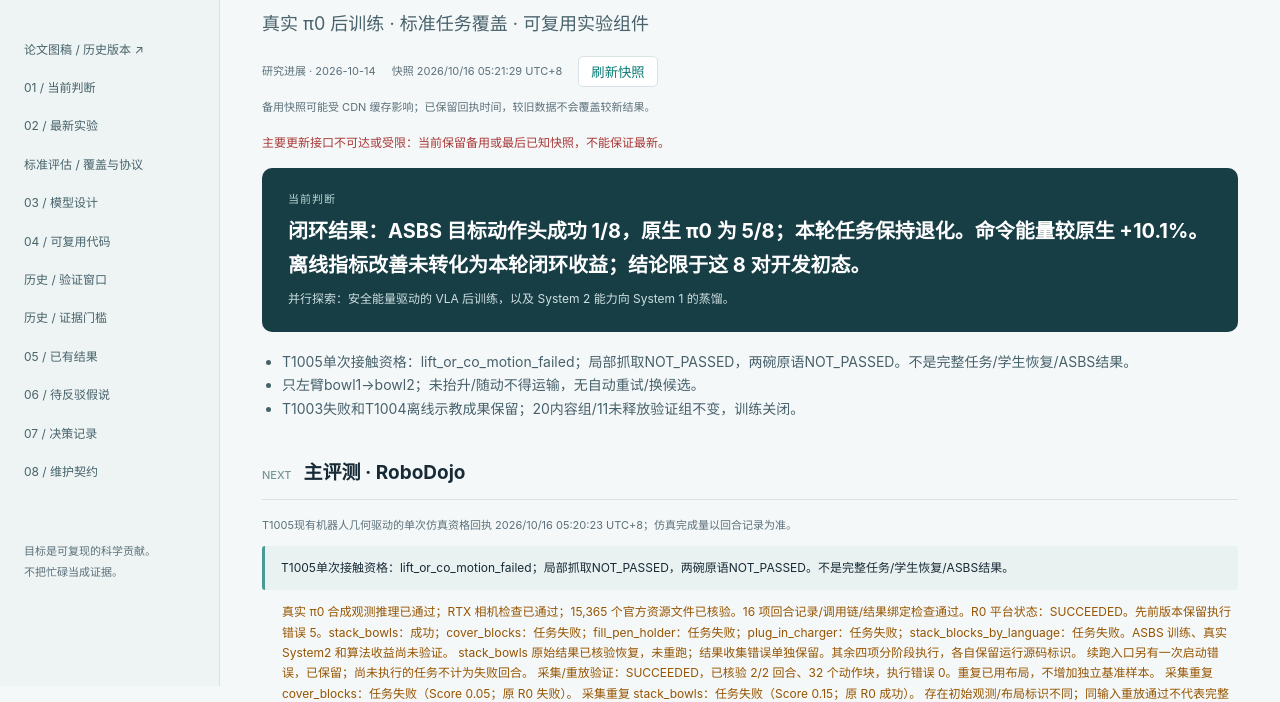
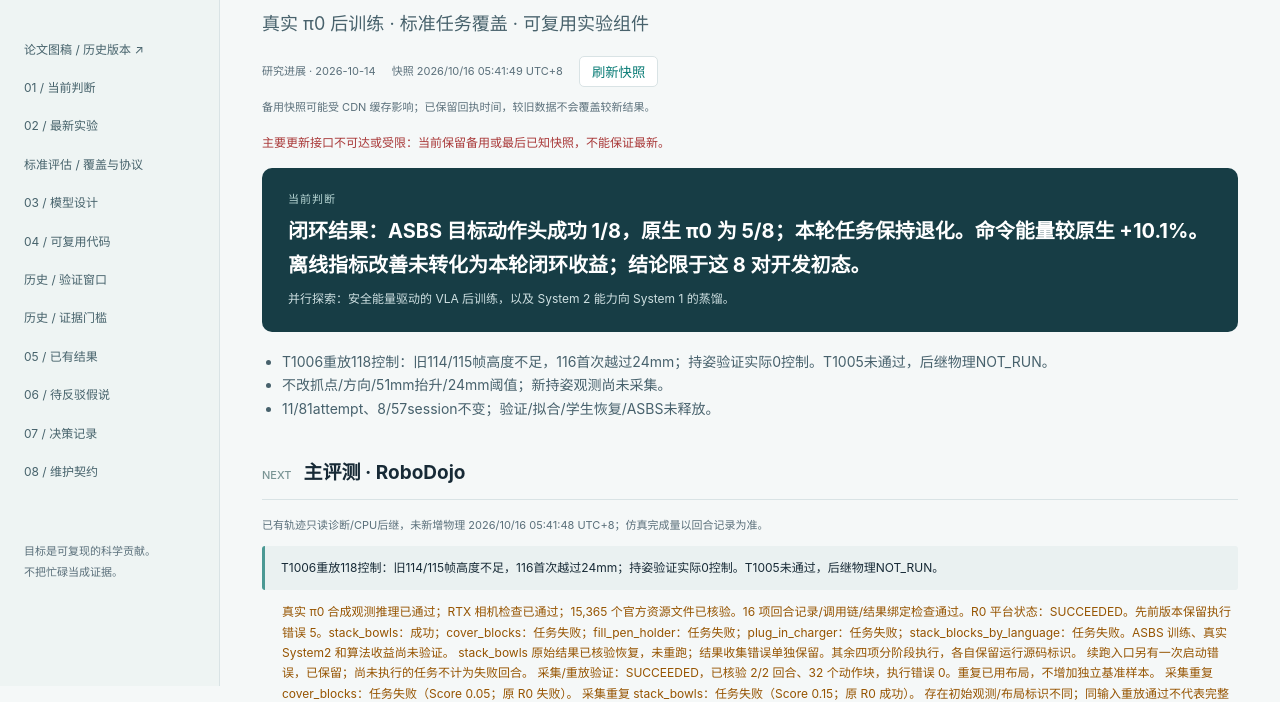
Before and after one commit to asimfish/asbs-dashboard, a plain HTML site: page index.html in a window 1280 px wide. Shown: the part 114-816 px from the top of the page. Drawn offline with Linux system fonts and the light colour scheme; no server answers.

Commit message:
feat(dashboard): publish readonly contact trajectory diagnosis
Refs: T-989
Refs: T-990
Refs: T-993
Refs: T-997
Refs: T-998
Refs: T-999
Refs: T-1000
Refs: T-1001
Refs: T-1002
Refs: T-1003
Refs: T-1004
Refs: T-1005
Refs: T-1006

```diff
--- a/app.js
+++ b/app.js
@@ -59,6 +59,7 @@
     list("robodojo-stages",r.stages,row=>{const tr=node("tr"),state=node("td");state.append(pill(row.status));tr.append(node("th",row.name),node("td",row.scale),node("td",row.question),state);tr.firstChild.scope="row";return tr;});
     $("robodojo-demo-plan-summary").textContent=r.p1_demo_plan?"T1004 示教依据与规划规格准备：3条官方开发示教、24条SPEC_ONLY候选、0条已标定可执行。新增物理/模型/IK/GPU作业均0；下一资格协议未放行，教师能力仍未合格。":"尚无新的示教规划回执。";
     $("robodojo-contact-summary").textContent=r.p1_contact?"T1005 当前几何接触资格："+r.p1_contact.status+"；局部抓取 "+r.p1_contact.local_grasp_status+"，两碗原语 "+r.p1_contact.two_bowl_primitive_status+"。"+(r.p1_contact.grasp_evidence?"共动："+r.p1_contact.grasp_evidence.co_motion_passed+"，相对稳定："+r.p1_contact.grasp_evidence.relative_stability_passed+"，抬升窗口："+r.p1_contact.grasp_evidence.lift_height_window_passed+"；变换资格："+r.p1_contact.grasp_evidence.accepted_grasp+"。":"")+"VLA/训练/provider为0，提前诊断退出没有官方最终Success/Score。":"尚无单次接触资格回执。";
+    $("robodojo-contact-diagnosis").textContent=r.p1_contact_diagnosis?"T1006 已有118控制轨迹诊断：旧窗114–118中114/115高度不足，116首次达标；真实持姿验证0控制。仅CPU文件回收/时序测试，后继物理NOT_RUN，T1005仍未通过；没有学生/ASBS结论。":"尚无完整轨迹诊断回执。";
     list("robodojo-hypotheses",r.hypotheses,item=>node("li",item));
   }
   function renderResearch(research){
--- a/snapshot.js
+++ b/snapshot.js
@@ -1,18 +1,18 @@
 window.ASBS_SNAPSHOT = {
   "schema_version": 1,
-  "generated_utc": "2026-10-15T21:21:29.907938+00:00",
+  "generated_utc": "2026-10-15T21:41:49.839910+00:00",
   "content": {
     "schema_version": 1,
     "title": "ASBS 研究主板",
     "subtitle": "真实 π0 后训练 · 标准任务覆盖 · 可复用实验组件",
     "goal": "并行探索：安全能量驱动的 VLA 后训练，以及 System 2 能力向 System 1 的蒸馏。",
     "proposal_version": "研究进展 · 2026-10-14",
-    "current_task": "T-1005 / 单次几何接触资格",
+    "current_task": "T-1006 / 轨迹诊断与CPU后继",
     "verdict": "闭环结果：ASBS 目标动作头成功 1/8，原生 π0 为 5/8；本轮任务保持退化。命令能量较原生 +10.1%。离线指标改善未转化为本轮闭环收益；结论限于这 8 对开发初态。",
     "focus": [
-      "T1005单次接触资格：lift_or_co_motion_failed；局部抓取NOT_PASSED，两碗原语NOT_PASSED。不是完整任务/学生恢复/ASBS结果。",
-      "只左臂bowl1→bowl2；未抬升/随动不得运输，无自动重试/换候选。",
-      "T1003失败和T1004离线示教成果保留；20内容组/11未释放验证组不变，训练关闭。"
+      "T1006重放118控制：旧114/115帧高度不足，116首次越过24mm；持姿验证实际0控制。T1005未通过，后继物理NOT_RUN。",
+      "不改抓点/方向/51mm抬升/24mm阈值；新持姿观测尚未采集。",
+      "11/81attempt、8/57session不变；验证/拟合/学生恢复/ASBS未释放。"
     ],
     "method": [
       {
@@ -1184,12 +1184,18 @@ window.ASBS_SNAPSHOT = {
     },
     "robodojo": {
       "schema": "t993.robodojo.v1",
-      "observed_utc": "2026-10-15T21:20:23.862827+00:00",
+      "observed_utc": "2026-10-15T21:41:48.167555+00:00",
       "status": "succeeded",
-      "summary": "T1005单次接触资格：lift_or_co_motion_failed；局部抓取NOT_PASSED，两碗原语NOT_PASSED。不是完整任务/学生恢复/ASBS结果。",
-      "boundary": "真实 π0 合成观测推理已通过；RTX 相机检查已通过；15,365 个官方资源文件已核验。16 项回合记录/调用链/结果绑定检查通过。R0 平台状态：SUCCEEDED。先前版本保留执行错误 5。stack_bowls：成功；cover_blocks：任务失败；fill_pen_holder：任务失败；plug_in_charger：任务失败；stack_blocks_by_language：任务失败。ASBS 训练、真实 System2 和算法收益尚未验证。 stack_bowls 原始结果已核验恢复，未重跑；结果收集错误单独保留。其余四项分阶段执行，各自保留运行源码标识。 续跑入口另有一次启动错误，已保留；尚未执行的任务不计为失败回合。 采集/重放验证：SUCCEEDED，已核验 2/2 回合、32 个动作块，执行错误 0。重复已用布局，不增加独立基准样本。 采集重复 cover_blocks：任务失败（Score 0.05；原 R0 失败）。 采集重复 stack_bowls：任务失败（Score 0.15；原 R0 成功）。 存在初始观测/布局标识不同；同输入重放通过不代表完整闭环复现。 初始化对照：SUCCEEDED，完成 4/4 次，执行错误 0；不增加任务回合数。 cover_blocks：指令相同、本体状态相同、图像不同、已观测物理字段相同。 stack_bowls：指令相同、本体状态相同、图像不同、已观测物理字段相同。 探针不包含接触求解器等完整仿真状态；相同布局目录不足以证明同状态反事实。 本轮记录的输入差异在图像；未证明它导致此前任务失败。常规方法对照可按布局独立重复，无需等待图像逐位一致。 V1/V2部分结果与失败保留；V3使用同一次计算中的冻结原头差值，检验数值保持。 真实 JAX 动作头对照：SUCCEEDED，完成 4/4 个训练种子；32个已暴露轨迹片段，0新增任务回合。 种子7：评估片段关节RMSE，旧端点目标0.003577rad，原场目标0rad。 种子11：评估片段关节RMSE，旧端点目标0.0034201rad，原场目标0rad。 种子19：评估片段关节RMSE，旧端点目标0.0034575rad，原场目标0rad。 种子23：评估片段关节RMSE，旧端点目标0.0034034rad，原场目标0rad。 这里只检验原行为保持；动作偏移不是任务失败证据，也不是ASBS或System2收益。 T999未训练、未进行ASBS纠错或System2调用；0/20不能证明方法收益，也不能单独判定失败根因。 P0只检验官方接口/动作执行；没有在线纠错、蒸馏、ASBS或语义S2收益证据。 修复版只验收记录链路；不代表ASBS、解析纠错或语义教师收益。默认/显式RNG仅描述比较。 P1三臂是独立重置的策略组合；live学生子集仅描述，不是逐状态Q、固化或ASBS收益。 T1003资格仅stack/layout3，独立reset；旧T1002负结果不覆盖。教师正控不是学生能力/ASBS。 T1004没有新物理/IK/模型调用；示教外观不是官方成功或layout3资格；验证/拟合仍关闭。 T1005仅已曝光layout3单次受限仿真；碰撞覆盖不全；不声称成功率、学生或ASBS收益。",
+      "summary": "T1006重放118控制：旧114/115帧高度不足，116首次越过24mm；持姿验证实际0控制。T1005未通过，后继物理NOT_RUN。",
+      "boundary": "真实 π0 合成观测推理已通过；RTX 相机检查已通过；15,365 个官方资源文件已核验。16 项回合记录/调用链/结果绑定检查通过。R0 平台状态：SUCCEEDED。先前版本保留执行错误 5。stack_bowls：成功；cover_blocks：任务失败；fill_pen_holder：任务失败；plug_in_charger：任务失败；stack_blocks_by_language：任务失败。ASBS 训练、真实 System2 和算法收益尚未验证。 stack_bowls 原始结果已核验恢复，未重跑；结果收集错误单独保留。其余四项分阶段执行，各自保留运行源码标识。 续跑入口另有一次启动错误，已保留；尚未执行的任务不计为失败回合。 采集/重放验证：SUCCEEDED，已核验 2/2 回合、32 个动作块，执行错误 0。重复已用布局，不增加独立基准样本。 采集重复 cover_blocks：任务失败（Score 0.05；原 R0 失败）。 采集重复 stack_bowls：任务失败（Score 0.15；原 R0 成功）。 存在初始观测/布局标识不同；同输入重放通过不代表完整闭环复现。 初始化对照：SUCCEEDED，完成 4/4 次，执行错误 0；不增加任务回合数。 cover_blocks：指令相同、本体状态相同、图像不同、已观测物理字段相同。 stack_bowls：指令相同、本体状态相同、图像不同、已观测物理字段相同。 探针不包含接触求解器等完整仿真状态；相同布局目录不足以证明同状态反事实。 本轮记录的输入差异在图像；未证明它导致此前任务失败。常规方法对照可按布局独立重复，无需等待图像逐位一致。 V1/V2部分结果与失败保留；V3使用同一次计算中的冻结原头差值，检验数值保持。 真实 JAX 动作头对照：SUCCEEDED，完成 4/4 个训练种子；32个已暴露轨迹片段，0新增任务回合。 种子7：评估片段关节RMSE，旧端点目标0.003577rad，原场目标0rad。 种子11：评估片段关节RMSE，旧端点目标0.0034201rad，原场目标0rad。 种子19：评估片段关节RMSE，旧端点目标0.0034575rad，原场目标0rad。 种子23：评估片段关节RMSE，旧端点目标0.0034034rad，原场目标0rad。 这里只检验原行为保持；动作偏移不是任务失败证据，也不是ASBS或System2收益。 T999未训练、未进行ASBS纠错或System2调用；0/20不能证明方法收益，也不能单独判定失败根因。 P0只检验官方接口/动作执行；没有在线纠错、蒸馏、ASBS或语义S2收益证据。 修复版只验收记录链路；不代表ASBS、解析纠错或语义教师收益。默认/显式RNG仅描述比较。 P1三臂是独立重置的策略组合；live学生子集仅描述，不是逐状态Q、固化或ASBS收益。 T1003资格仅stack/layout3，独立reset；旧T1002负结果不覆盖。教师正控不是学生能力/ASBS。 T1004没有新物理/IK/模型调用；示教外观不是官方成功或layout3资格；验证/拟合仍关闭。 T1005仅已曝光layout3单次受限仿真；碰撞覆盖不全；不声称成功率、学生或ASBS收益。 根高度/OBB间隙不证明可靠夹持；CPU门通过不代表抓取修复。",
       "retention": "实际 RoboDojo JAX 原头、官方32维内部/14维执行变换；数值居中的冻结原场与旧端点目标对照；正纠错拟合仍未接入。",
       "stages": [
+        {
+          "name": "P1 · 已有轨迹诊断与CPU后继",
+          "scale": "1纯CPU回收作业/0新物理控制",
+          "question": "旧窗口为何拒绝，能否用可重算证据分离运动与到达后稳定？",
+          "status": "succeeded"
+        },
         {
           "name": "P1 · 单次左臂接触资格",
           "scale": "至多1attempt/1session/800控制，无VLA",
@@ -1355,7 +1361,7 @@ window.ASBS_SNAPSHOT = {
           "status": "tested"
         }
       ],
-      "observation_label": "T1005现有机器人几何驱动的单次仿真资格回执",
+      "observation_label": "已有轨迹只读诊断/CPU后继，未新增物理",
       "capture_component": {
         "replay_verified_chunks": 32,
         "execution_errors": 0,
@@ -3127,6 +3133,98 @@ window.ASBS_SNAPSHOT = {
         "evidence_boundary": "Remote parent verified real journals; compact receipt and hashes returned, not local full-journal replay",
         "source_bundle_sha256": "e83f6190b397802465df4eb222afdb56eeb8da7817fadc4d5edd5808f25e5af8",
         "protocol_sha256": "e2cfc0ea932c0845c5a35a4e670346084905a9070d28ba5f85c4018bcb64dc5b"
+      },
+      "p1_contact_diagnosis": {
+        "schema": "t1006.diagnosis.v1",
+        "observed_utc": "2026-10-15T21:41:48.167555+00:00",
+        "status": "PASS_V1_REPLAY_NOT_GRASP",
+        "original_status": "lift_or_co_motion_failed",
+        "controls_verified": 118,
+        "phase_costs": [
+          {
+            "phase": "approach",
+            "controls": 63,
+            "first_control": 1,
+            "last_control": 63,
+            "physical_seconds": 2.52
+          },
+          {
+            "phase": "descend",
+            "controls": 17,
+            "first_control": 64,
+            "last_control": 80,
+            "physical_seconds": 0.68
+          },
+          {
+            "phase": "close",
+            "controls": 25,
+            "first_control": 81,
+            "last_control": 105,
+            "physical_seconds": 1.0
+          },
+          {
+            "phase": "lift",
+            "controls": 13,
+            "first_control": 106,
+            "last_control": 118,
+            "physical_seconds": 0.52
+          },
+          {
+            "phase": "lift_verify",
+            "controls": 0,
+            "first_control": null,
+            "last_control": null,
+            "explanation": "v1 next_action transitioned and judged old lift samples before any hold control"
+          }
+        ],
+        "actual_control_dt_s": 0.04,
+        "initial_z_m": 0.7948155403137207,
+        "min_lift_m": 0.024,
+        "old_window_ids": [
+          114,
+          115,
+          116,
+          117,
+          118
+        ],
+        "rejecting_control_ids": [
+          114,
+          115
+        ],
+        "first_threshold_control": 116,
+        "old_grasp_replay": {
+          "kind": "OBSERVED_THIS_GRASP",
+          "window": 5,
+          "lifted": false,
+          "stable": true,
+          "position_residual_m": 0.000767033802261514,
+          "angle_residual_rad": 0.017673519616094042,
+          "co_motion": true,
+          "scope": "this instance and grasp only;not general calibration"
+        },
+        "lift_endpoint_error": {
+          "position_m": 0.0001420493700078124,
+          "orientation_rad": 0.000559072189230605
+        },
+        "source_bytes_read": 480064,
+        "successor_physical_status": "NOT_RUN",
+        "global_attempts": 11,
+        "global_teacher_sessions": 8,
+        "content_groups": 20,
+        "candidate_validation_groups": 11,
+        "recovery_job_status": "SUCCEEDED",
+        "platform_lifetime_seconds": 63.455,
+        "file_read_hash_seconds": 0.005389635916799307,
+        "allocated_gpus": 4,
+        "GPU_computation": 0,
+        "successful_return_bytes": 644321,
+        "new_physics": 0,
+        "new_ik": 0,
+        "new_fk": 0,
+        "new_VLA": 0,
+        "new_fit": 0,
+        "new_provider": 0,
+        "boundary": "T1005 remains NOT_PASSED; no measured hold window, root/OBB not force/contact proof; CPU successor NOT_RUN physically"
       }
     }
   },
```
Also changed, not shown: index.html (+1 -0 lines), status.json.
